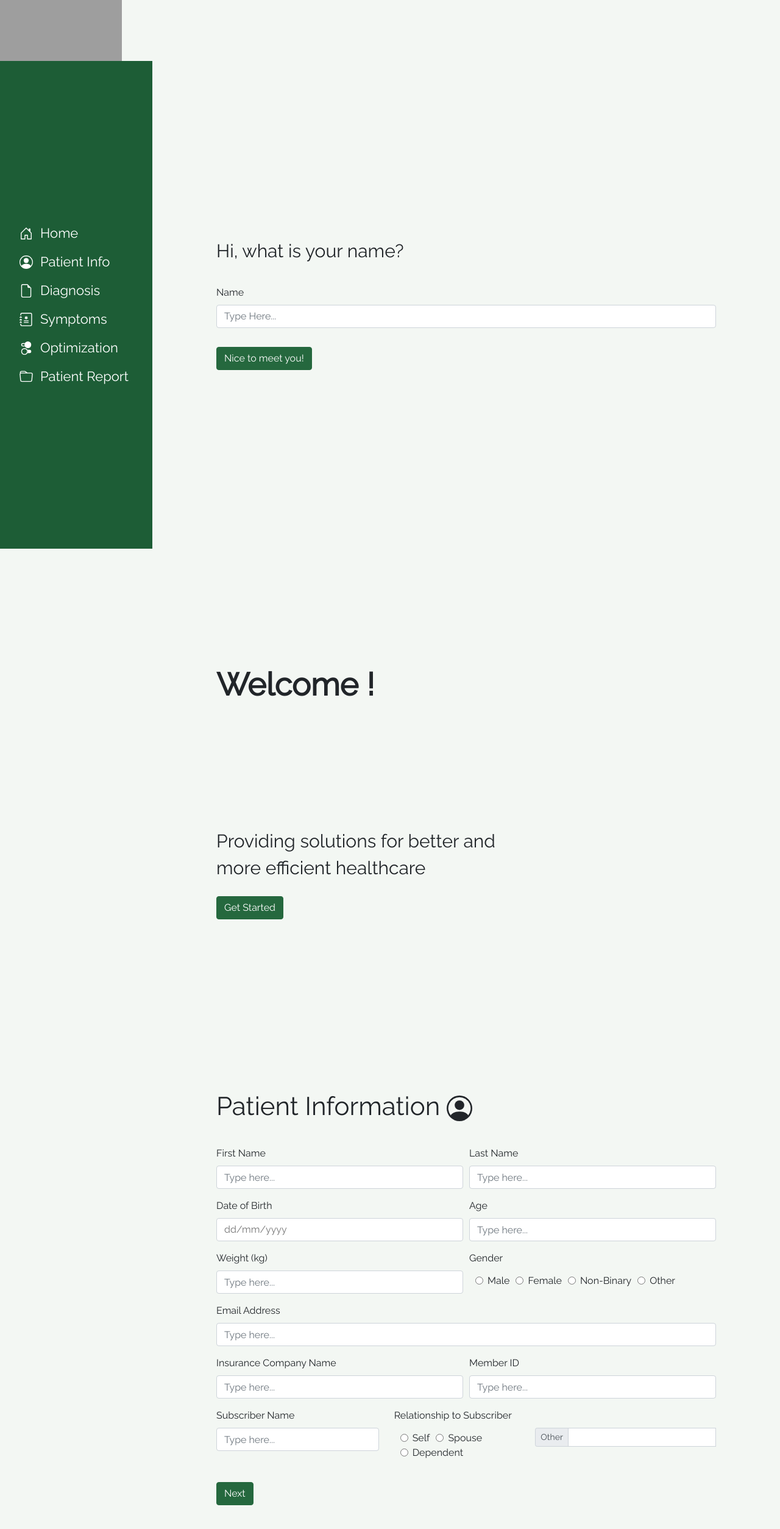
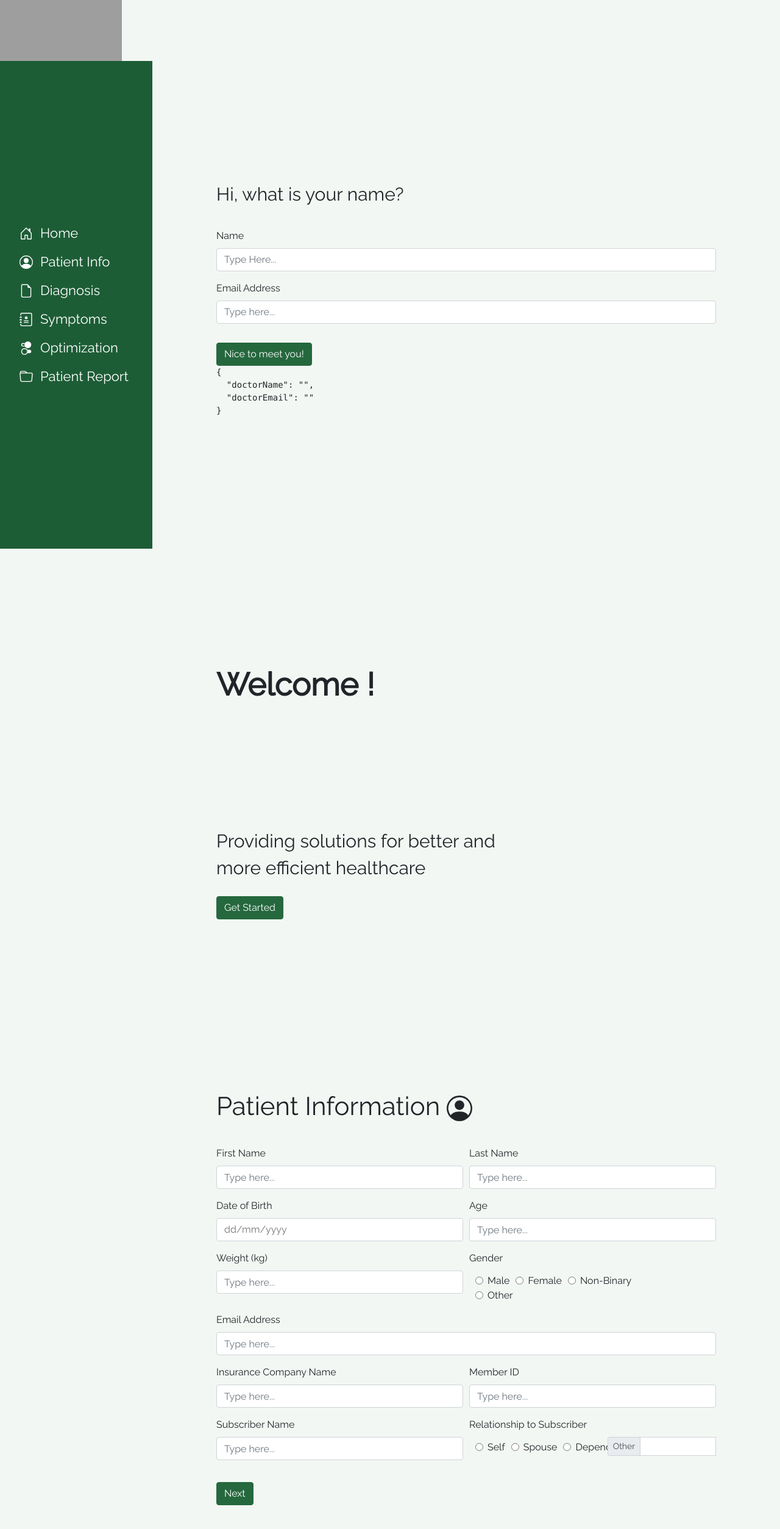
Before and after one commit to nicolelee1012/entyre-frontend, a React (Create React App) app: page / in a window 1280 px wide. Shown: the top 2508 px of the page at 61% size. Built offline with nearby package versions, Linux system fonts and the light colour scheme; grey boxes are pictures that could not be loaded.

Commit message:
added doctor's email field, fixed rel to subscriber layout

```diff
--- a/src/components/FormFields/RadioField.js
+++ b/src/components/FormFields/RadioField.js
@@ -15,10 +15,10 @@ function titleCase(str) {
 const RadioField = ({ name, label, isInvalid, errors, ...props }) => {
     const { options } = props;
     return (
-        <Form.Group as={Col}>
+        <Form.Group as={Col} md="4" style={{ marginRight: "-50px" }}>
             <Form.Label>{label}</Form.Label>
             <Container>
-                <Form.Row style={{ marginTop: "5px" }}>
+                <Form.Row style={{ marginTop: "5px", marginRight: "-50px" }}>
                     {options.map((option) => (
                         <Field
                             name={name}
--- a/src/components/Home/DoctorName.js
+++ b/src/components/Home/DoctorName.js
@@ -1,9 +1,9 @@
 import React, { Component } from "react";
 import "bootstrap/dist/css/bootstrap.css";
-import { Link } from "react-scroll";
 import styled from "styled-components";
-import Wrapper from "../Wrapper/Wrapper";
+import Wrapper, { scrollTo } from "../Wrapper/Wrapper";
 import { Container, Button, Form } from "react-bootstrap";
+import { Formik, Field } from "formik";
 
 const DoctorNameStyled = styled.div`
     .box {
@@ -32,26 +32,75 @@ export default class DoctorName extends Component {
         return (
             <DoctorNameStyled class="box" id="doctorName">
                 <Wrapper>
-                    <Container>
+                    <Container fluid>
                         <h3>Hi, what is your name?</h3>
+                        <Formik
+                            initialValues={{
+                                doctorName: this.props.doctorName,
+                                doctorEmail: "",
+                            }}
+                            onSubmit={(
+                                values,
+                                { setSubmitting, resetForm }
+                            ) => {
+                                // When button submits form and form is in the process of submitting, submit button is disabled
+                                setSubmitting(true);
+
+                                // make async call
+
+                                // Sets setSubmitting to false after form is reset
+                                setSubmitting(false);
+
+                                scrollTo("welcome");
+                            }}
+                        >
+                            {({
+                                handleSubmit,
+                                handleChange,
+                                isSubmitting,
+                                values,
+                                isInvalid,
+                                errors,
+                                touched,
+                            }) => (
+                                <Form noValidate onSubmit={handleSubmit}>
                                     <DoctorNameSpacing>
                                         <Form.Group>
                                             <Form.Label>Name</Form.Label>
-                                <Form.Control
+                                            <Field
+                                                name="doctorName"
                                                 type="text"
                                                 placeholder="Type Here..."
-                                    value={this.props.doctorName}
-                                    onChange={this.props.onChange}
-                                ></Form.Control>
+                                                // value={this.props.doctorName}
+                                                onChange={handleChange}
+                                                as={Form.Control}
+                                            ></Field>
+                                        </Form.Group>
+                                        <Form.Group>
+                                            <Form.Label>
+                                                Email Address
+                                            </Form.Label>
+                                            <Field
+                                                type="email"
+                                                name="doctorEmail"
+                                                placeholder={"Type here..."}
+                                                onChange={handleChange}
+                                                as={Form.Control}
+                                            />
                                         </Form.Group>
                                     </DoctorNameSpacing>
                                     <ButtonSpacing>
-                            <Button>
-                                <Link to="welcome" spy={true} smooth={true}>
+                                        <Button
+                                            type="submit"
+                                            disabled={isSubmitting}
+                                        >
                                             Nice to meet you!
-                                </Link>
                                         </Button>
                                     </ButtonSpacing>
+                                    <pre>{JSON.stringify(values, null, 2)}</pre>
+                                </Form>
+                            )}
+                        </Formik>
                     </Container>
                 </Wrapper>
             </DoctorNameStyled>
--- a/src/components/PatientInfo/PatientInfo.js
+++ b/src/components/PatientInfo/PatientInfo.js
@@ -185,6 +185,7 @@ export default class PatientInfo extends Component {
                                         <InputField
                                             name="weight"
                                             label="Weight (kg)"
+                                            md="6"
                                         />
                                         <RadioField
                                             name="gender"
@@ -213,12 +214,8 @@ export default class PatientInfo extends Component {
                                         <InputField
                                             name="subscriberName"
                                             label="Subscriber Name"
-                                            md="4"
+                                            md="6"
                                         />
-                                        <Col
-                                            md="4"
-                                            style={{ marginRight: "-30px" }}
-                                        >
                                         <RadioField
                                             name="subscriberRelationship"
                                             label="Relationship to Subscriber"
@@ -227,8 +224,7 @@ export default class PatientInfo extends Component {
                                             }
                                             options={SubRelRadioOptions}
                                         />
-                                        </Col>
-                                        <Col md style={{ marginTop: "2rem" }}>
+                                        <Col style={{ marginTop: "2rem" }}>
                                             <InputGroup
                                                 size="sm"
                                                 className="mb-3"
```
Lines whose indentation alone changed are shown as unchanged.
